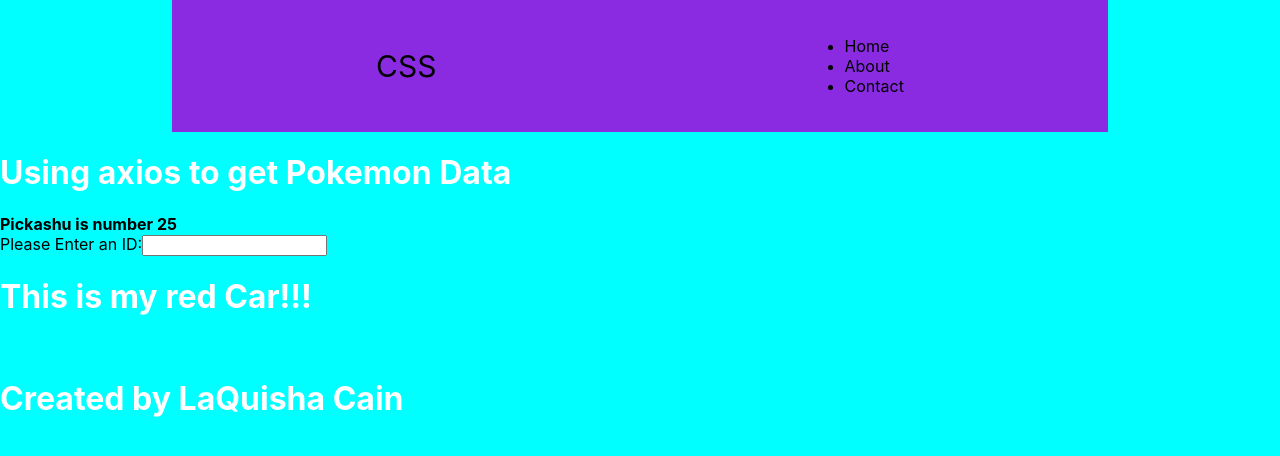
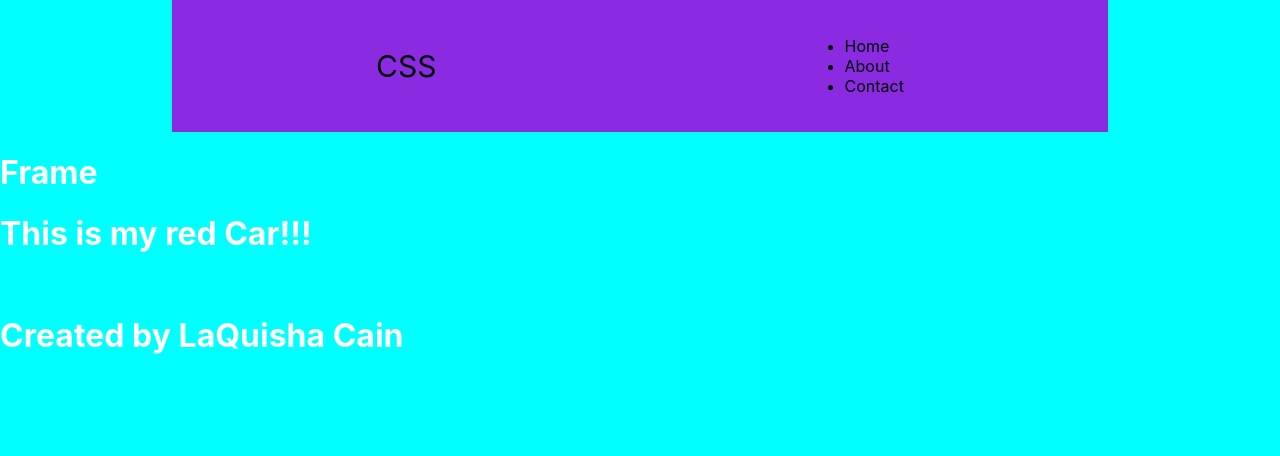
Before and after one commit to llcain/react-css, a React (Create React App) app: page / in a window 1280 px wide. Shown: the top 456 px of the page. Built offline with nearby package versions, Linux system fonts and the light colour scheme; no server answers.

Commit message:
Updated Frame component

```diff
--- a/src/App.js
+++ b/src/App.js
@@ -1,5 +1,6 @@
+import './Frame.css';
+import './App.css';
 
-import './App.css';
 import Footer from './components/Footer';
 import Frame from './components/Frame';
 import Car from './components/Car';
--- /dev/null
+++ b/src/Frame.css
@@ -0,0 +1,15 @@
+
+.pokemon-name {
+    text-transform: capitalize;
+    font-weight: bold;
+}
+img {
+    display: block;
+}
+button {
+    background-color: white;
+    border-style: none;
+    border: solid 1px black;
+    padding: 0.25rem 0.5rem;
+    cursor: pointer;
+}
--- a/src/components/Frame.js
+++ b/src/components/Frame.js
@@ -1,7 +1,9 @@
 import React  from "react";
 // import axios from "axios";
 
+
 class Frame extends React.Component {
+
 
 
 
@@ -36,12 +38,8 @@ class Frame extends React.Component {
     render() {
         return (
             <>
-            <h1>Using axios to get Pokemon Data </h1>
-            <div>
-                <b>Pickashu is number 25</b><br/>
-                Please Enter an ID:
-                <input type="number" className="pokemon-input"></input>
-            </div>
+            <h1>Frame</h1>
+
             </>
         );
     }
```
